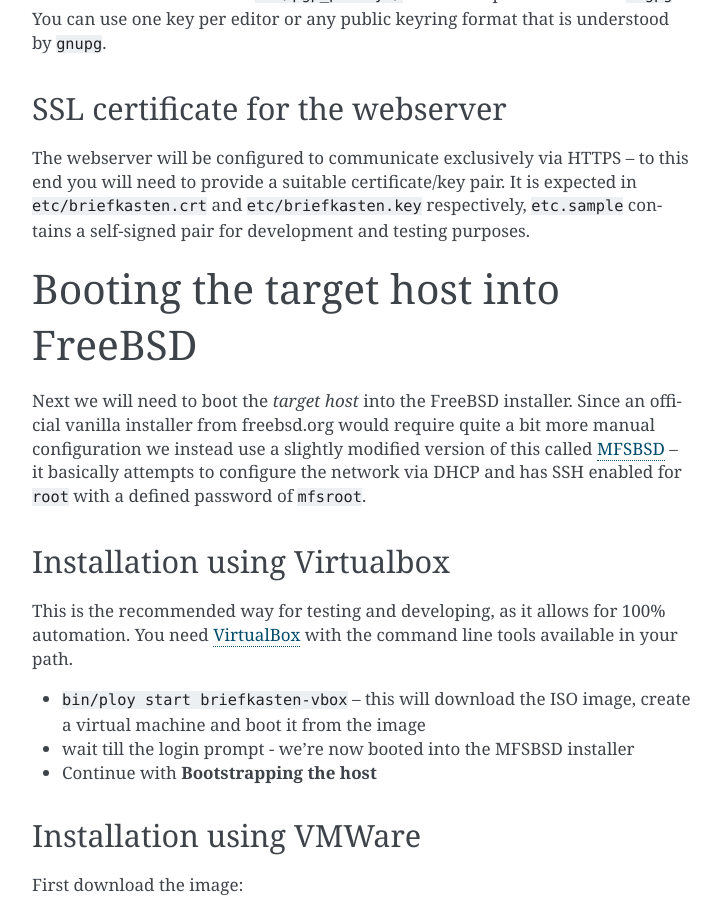
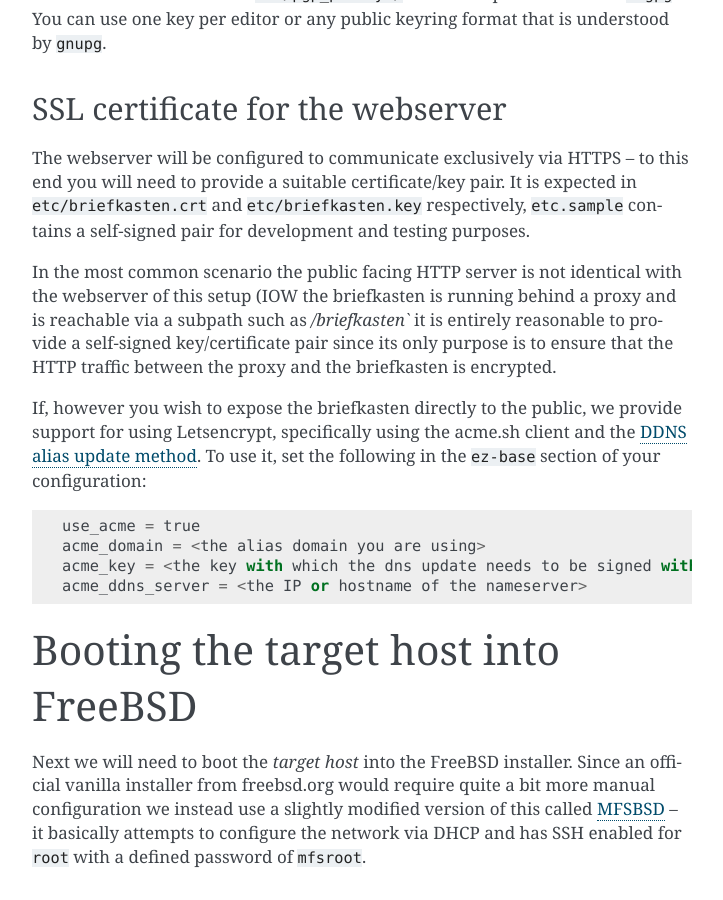
Before and after one commit to ZeitOnline/briefkasten, a Sphinx documentation site: the page built from docs/deployment/index.rst, in a window 1280 px wide and 900 px high, scrolled down 3011 px. Shown: the whole window, without its empty margins (388-1111 px from the left). Built offline with Sphinx 7.4.7, drawn with Linux system fonts in a browser that asks for light colours.

Commit message:
Document the ACME setup for HTTPS

```diff
--- a/docs/deployment/index.rst
+++ b/docs/deployment/index.rst
@@ -116,6 +116,16 @@ SSL certificate for the webserver
 =================================
 
 The webserver will be configured to communicate exclusively via HTTPS – to this end you will need to provide a suitable certificate/key pair. It is expected in ``etc/briefkasten.crt`` and ``etc/briefkasten.key`` respectively, ``etc.sample`` contains a self-signed pair for development and testing purposes.
+
+In the most common scenario the public facing HTTP server is not identical with the webserver of this setup (IOW the briefkasten is running behind a proxy and is reachable via a subpath such as `/briefkasten`` it is entirely reasonable to provide a self-signed key/certificate pair since its only purpose is to ensure that the HTTP traffic between the proxy and the briefkasten is encrypted.
+
+If, however you wish to expose the briefkasten directly to the public, we provide support for using Letsencrypt, specifically using the acme.sh client and the `DDNS alias update method <https://github.com/Neilpang/acme.sh/wiki/DNS-alias-mode>`_.
+To use it, set the following in the ``ez-base`` section of your configuration::
+
+    use_acme = true
+    acme_domain = <the alias domain you are using>
+    acme_key = <the key with which the dns update needs to be signed with>
+    acme_ddns_server = <the IP or hostname of the nameserver>
 
 
 Booting the target host into FreeBSD
```
